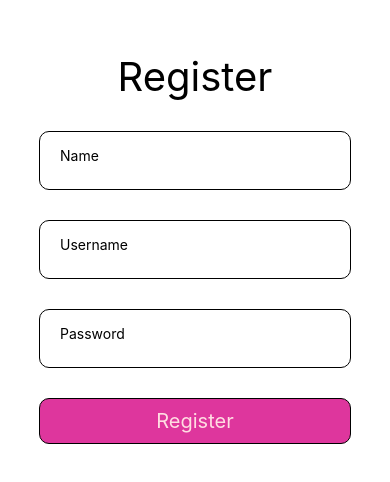
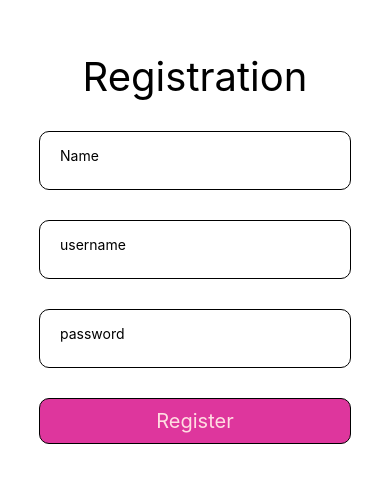
Before and after one commit to Clearenough/React-native-Chat, a React Native app in the folder Chat/: screen / in a window 390 px wide. Shown: the part 174-656 px from the top of the page. Built offline with nearby package versions, Linux system fonts and the light colour scheme.

Commit message:
feat: add registration form validation

```diff
--- /dev/null
+++ b/Chat/src/@types/common.ts
@@ -0,0 +1,37 @@
+export interface IFormErrors {
+  nameError?: string;
+  usernameError?: string;
+  passwordError?: string;
+}
+
+export interface IFormState {
+  name: string;
+  username: string;
+  password: string;
+  errors: IFormErrors;
+}
+
+export interface IFormContext {
+  formState: IFormState;
+  formDispatch: React.Dispatch<IFormAction>;
+}
+
+export type IFormPayload = Partial<IFormState>;
+
+export interface IFormAction {
+  type: FormActionType;
+  payload: IFormPayload;
+}
+
+export enum FormActionType {
+  'name' = 'SET_NAME',
+  'username' = 'SET_USERNAME',
+  'password' = 'SET_PASSWORD',
+  'error' = 'SET_ERROR',
+}
+
+export const InputTypeFormActionTypeAccordance = {
+  name: 'SET_NAME',
+  username: 'SET_USERNAME',
+  password: 'SET_PASSWORD',
+};
--- /dev/null
+++ b/Chat/src/components/Form/FormContainer.tsx
@@ -0,0 +1,13 @@
+import React from 'react';
+import Form from '.';
+import FormContextProvider from '../../contexts/FormContext';
+
+function FormContainer() {
+  return (
+    <FormContextProvider>
+      <Form />
+    </FormContextProvider>
+  );
+}
+
+export default FormContainer;
--- /dev/null
+++ b/Chat/src/components/Form/index.tsx
@@ -0,0 +1,66 @@
+import React, {useContext} from 'react';
+import {StyleSheet, Text, TextStyle, ViewStyle} from 'react-native';
+import {ScrollView} from 'react-native';
+import {FormContext} from '../../contexts/FormContext';
+import {formValidation} from '../../helpers/formValidation';
+import RegisterButton from '../common/RegisterButton';
+import RegisterInputText from '../common/RegisterInputText';
+
+function Form() {
+  const {formState, formDispatch} = useContext(FormContext);
+
+  const textStyle: TextStyle = {
+    fontSize: 20,
+    padding: 10,
+    color: '#FFDDE2',
+  };
+  const viewStyle: ViewStyle = {
+    width: '80%',
+    alignItems: 'center',
+    borderRadius: 10,
+    borderColor: 'black',
+    borderStyle: 'solid',
+    borderWidth: 1,
+    backgroundColor: '#DE369D',
+  };
+
+  function handler() {
+    formValidation(formState, formDispatch);
+    console.log(formState);
+  }
+
+  return (
+    <ScrollView contentContainerStyle={styles.formContainer}>
+      <Text style={styles.text}>Registration</Text>
+      <RegisterInputText placeholder={'Name'} inputType={'name'} />
+      <RegisterInputText placeholder={'username'} inputType={'username'} />
+      {formState.errors.usernameError && (
+        <Text>{formState.errors.usernameError}</Text>
+      )}
+      <RegisterInputText placeholder={'password'} inputType={'password'} />
+      {formState.errors.passwordError && (
+        <Text>{formState.errors.passwordError}</Text>
+      )}
+      <RegisterButton
+        title={'Register'}
+        textStyle={textStyle}
+        viewStyle={viewStyle}
+        handler={handler}
+      />
+    </ScrollView>
+  );
+}
+
+const styles = StyleSheet.create({
+  formContainer: {
+    flex: 1,
+    justifyContent: 'center',
+    alignItems: 'center',
+    gap: 30,
+  },
+  text: {
+    fontSize: 40,
+  },
+});
+
+export default Form;
--- a/Chat/src/components/common/InputText/index.tsx
+++ b/Chat/src/components/common/RegisterInputText/index.tsx
@@ -1,4 +1,4 @@
-import React from 'react';
+import React, {useContext} from 'react';
 import {StyleSheet, Text, TextInput, View} from 'react-native';
 import Animated, {
   interpolate,
@@ -6,16 +6,17 @@ import Animated, {
   useSharedValue,
   withTiming,
 } from 'react-native-reanimated';
+import {FormActionType} from '../../../@types/common';
+import {FormContext} from '../../../contexts/FormContext';
 
 interface Props {
   placeholder: string;
-  isText: boolean;
-  handler: (str: string) => void;
+  inputType: 'name' | 'username' | 'password';
 }
 
-function InputText({placeholder, isText, handler}: Props) {
+function RegisterInputText({placeholder, inputType}: Props) {
+  const {formState, formDispatch} = useContext(FormContext);
   const animation = useSharedValue(0);
-
   const transform = useAnimatedStyle(() => {
     const translateY = interpolate(animation.value, [0, 1], [0, -25]);
     const translateX = interpolate(animation.value, [0, 1], [0, -10]);
@@ -28,15 +29,21 @@ function InputText({placeholder, isText, handler}: Props) {
     animation.value = withTiming(1, {
       duration: 150,
     });
-    console.log(transform);
   }
 
   function onBlur() {
-    if (isText) {
+    if (formState[inputType]) {
       return;
     }
     animation.value = withTiming(0, {
       duration: 150,
+    });
+  }
+
+  function onChangeText(text: string) {
+    formDispatch({
+      type: FormActionType[inputType],
+      payload: {[inputType]: text},
     });
   }
 
@@ -47,9 +54,10 @@ function InputText({placeholder, isText, handler}: Props) {
       </Animated.View>
       <TextInput
         style={styles.input}
-        onChangeText={handler}
+        onChangeText={onChangeText}
         onFocus={onFocus}
         onBlur={onBlur}
+        secureTextEntry={inputType === 'password'}
       />
     </View>
   );
@@ -75,4 +83,4 @@ const styles = StyleSheet.create({
   },
 });
 
-export default InputText;
+export default RegisterInputText;
--- /dev/null
+++ b/Chat/src/contexts/FormContext/index.tsx
@@ -0,0 +1,35 @@
+import React, {useReducer} from 'react';
+import {IFormContext, IFormState} from '../../@types/common';
+import formReducer from './reducer';
+
+interface Props {
+  children: React.ReactNode;
+}
+
+const initValue: IFormState = {
+  name: '',
+  username: '',
+  password: '',
+  errors: {},
+};
+
+export const FormContext = React.createContext<IFormContext>({
+  formState: initValue,
+  formDispatch: () => undefined,
+});
+
+function FormContextProvider({children}: Props) {
+  const [state, dispatch] = useReducer(formReducer, initValue);
+
+  return (
+    <FormContext.Provider
+      value={{
+        formState: state,
+        formDispatch: dispatch,
+      }}>
+      {children}
+    </FormContext.Provider>
+  );
+}
+
+export default FormContextProvider;
--- /dev/null
+++ b/Chat/src/contexts/FormContext/reducer.tsx
@@ -0,0 +1,32 @@
+import {FormActionType, IFormAction, IFormState} from '../../@types/common';
+
+export default function formReducer(state: IFormState, action: IFormAction) {
+  if (action.type === FormActionType.name) {
+    return {
+      ...state,
+      name: action.payload.name!,
+    };
+  }
+  if (action.type === FormActionType.username) {
+    return {
+      ...state,
+      username: action.payload.username!,
+    };
+  }
+  if (action.type === FormActionType.password) {
+    return {
+      ...state,
+      password: action.payload.password!,
+    };
+  }
+  if (action.type === FormActionType.error) {
+    return {
+      ...state,
+      errors: {
+        ...state.errors,
+        ...action.payload.errors,
+      },
+    };
+  }
+  return state;
+}
--- /dev/null
+++ b/Chat/src/helpers/formValidation.tsx
@@ -0,0 +1,47 @@
+import {FormActionType, IFormAction, IFormState} from '../@types/common';
+
+export function formValidation(
+  formState: IFormState,
+  formDispatch: React.Dispatch<IFormAction>,
+) {
+  const regex = /^(?=.*\d)(?=.*[a-z])(?=.*[A-Z])(?=.*[@#$%^&+=]).{8,}$/;
+  const {username, password} = formState;
+  let payload = {};
+  if (username.length < 6) {
+    payload = {
+      errors: {
+        usernameError: 'username must be at least 6 characters',
+      },
+    };
+  } else {
+    payload = {
+      errors: {
+        usernameError: '',
+      },
+    };
+  }
+  console.log(payload);
+  formDispatch({
+    type: FormActionType.error,
+    payload,
+  });
+  if (!regex.test(password)) {
+    payload = {
+      errors: {
+        passwordError:
+          'password must contain minimum eight characters, at least one uppercase letter, one lowercase letter and one number',
+      },
+    };
+  } else {
+    payload = {
+      errors: {
+        passwordError: '',
+      },
+    };
+  }
+  console.log(payload);
+  formDispatch({
+    type: FormActionType.error,
+    payload,
+  });
+}
--- a/Chat/src/screens/RegistrationScreen/index.tsx
+++ b/Chat/src/screens/RegistrationScreen/index.tsx
@@ -1,38 +1,14 @@
-import React, {useState} from 'react';
+import React from 'react';
 import {
   Keyboard,
   KeyboardAvoidingView,
   StyleSheet,
-  Text,
   TouchableWithoutFeedback,
-  ScrollView,
   Platform,
-  ViewStyle,
-  TextStyle,
 } from 'react-native';
-import InputText from '../../components/common/InputText';
-import RegisterButton from '../../components/common/RegisterButton';
+import FormContainer from '../../components/Form/FormContainer';
 
 function RegistrationScreen() {
-  const [name, setName] = useState('');
-  const [username, setUsername] = useState('');
-  const [password, setPassword] = useState('');
-
-  const textStyle: TextStyle = {
-    fontSize: 20,
-    padding: 10,
-    color: '#FFDDE2',
-  };
-  const viewStyle: ViewStyle = {
-    width: '80%',
-    alignItems: 'center',
-    borderRadius: 10,
-    borderColor: 'black',
-    borderStyle: 'solid',
-    borderWidth: 1,
-    backgroundColor: '#DE369D',
-  };
-
   return (
     <TouchableWithoutFeedback
       onPress={Keyboard.dismiss}
@@ -41,30 +17,7 @@ function RegistrationScreen() {
       <KeyboardAvoidingView
         style={styles.container}
         behavior={Platform.OS === 'ios' ? 'padding' : 'height'}>
-        <ScrollView contentContainerStyle={styles.formContainer}>
-          <Text style={styles.text}>Register</Text>
-          <InputText
-            placeholder="Name"
-            isText={name ? true : false}
-            handler={setName}
-          />
-          <InputText
-            placeholder="Username"
-            isText={username ? true : false}
-            handler={setUsername}
-          />
-          <InputText
-            placeholder="Password"
-            isText={password ? true : false}
-            handler={setPassword}
-          />
-          <RegisterButton
-            title="Register"
-            textStyle={textStyle}
-            viewStyle={viewStyle}
-            handler={() => null}
-          />
-        </ScrollView>
+        <FormContainer />
       </KeyboardAvoidingView>
     </TouchableWithoutFeedback>
   );
@@ -74,15 +27,6 @@ const styles = StyleSheet.create({
   container: {
     flex: 1,
   },
-  formContainer: {
-    flex: 1,
-    justifyContent: 'center',
-    alignItems: 'center',
-    gap: 30,
-  },
-  text: {
-    fontSize: 40,
-  },
 });
 
 export default RegistrationScreen;
```
